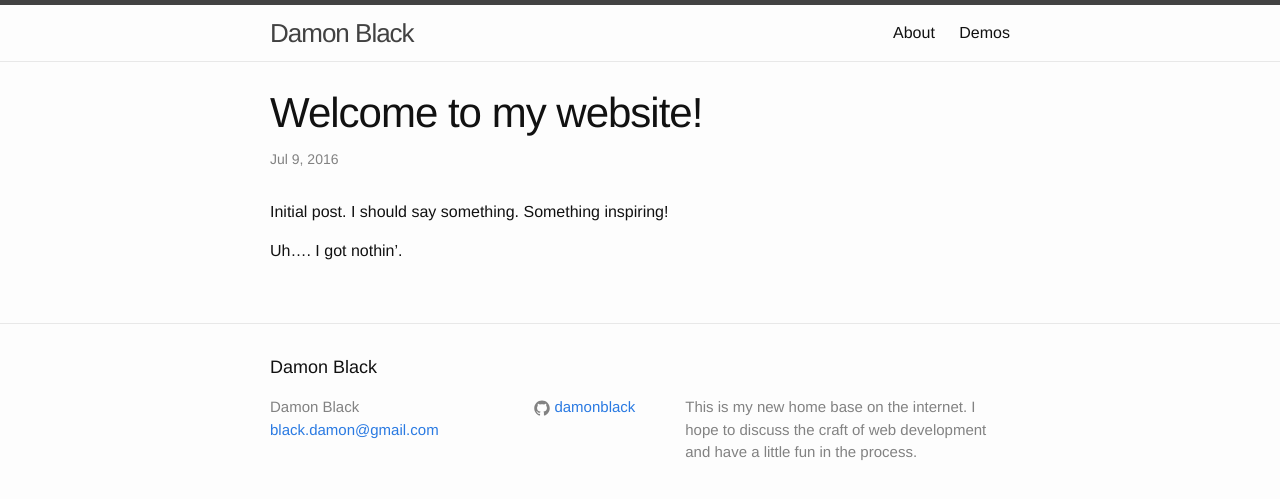
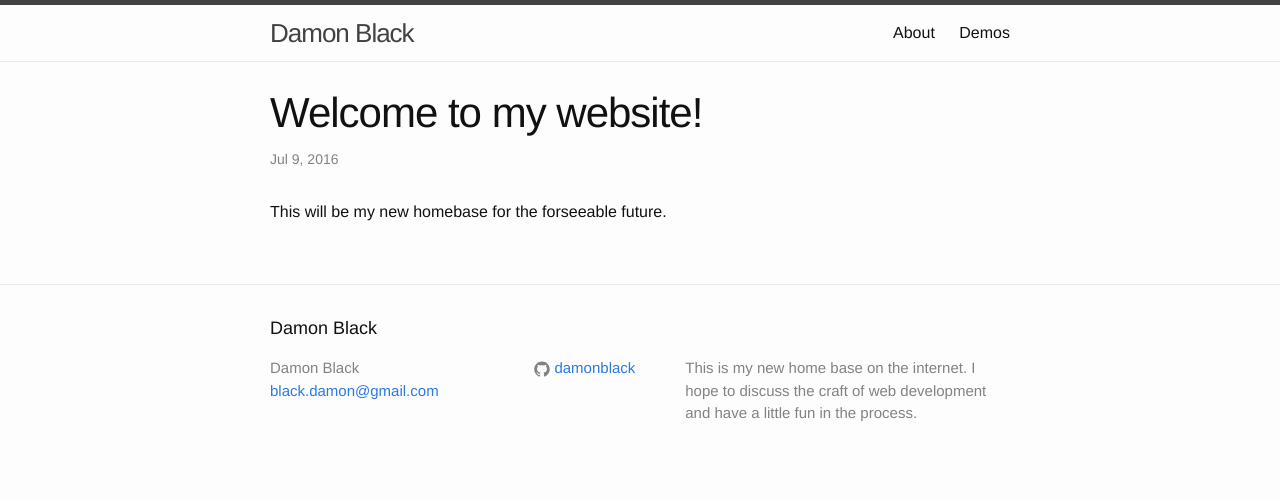
Before and after one commit to damonblack/damonblack.github.io, a Jekyll site: the page built from _posts/2016-07-09-welcome.markdown, in a window 1280 px wide. Shown: the top 499 px of the page. Built offline with Jekyll 4.4.1, drawn with Linux system fonts in a browser that asks for light colours.

Commit message:
Testing online editing of markdown via github gui

```diff
--- a/_posts/2016-07-09-welcome.markdown
+++ b/_posts/2016-07-09-welcome.markdown
@@ -4,6 +4,5 @@ title:  "Welcome to my website!"
 date:   2016-07-09 14:07:29 -0400
 categories: jekyll update
 ---
-Initial post. I should say something. Something inspiring!
 
-Uh.... I got nothin'.
+This will be my new homebase for the forseeable future.
```
